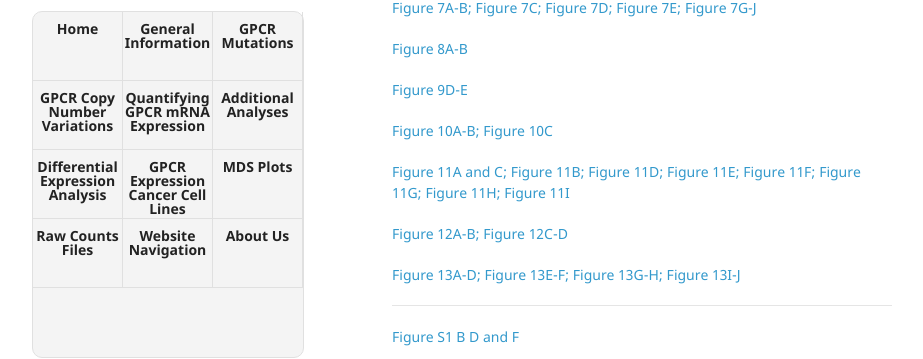
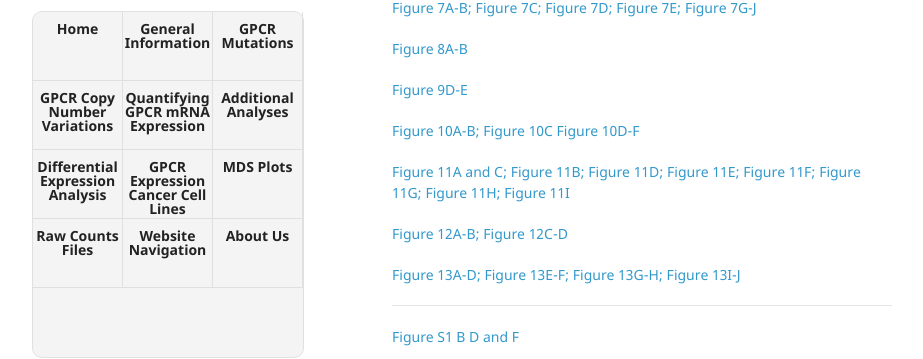
Before and after one commit to insellab/insellab.github.io, a Jekyll site: the page built from data.md, in a window 1280 px wide and 900 px high, scrolled down 1288 px. Shown: the part 139-498 px from the top of the window, without its empty margins (178-1101 px from the left). Built offline with Jekyll 4.4.1, drawn with Linux system fonts in a browser that asks for light colours; our own code applies the rules of GitHub Pages for plain Markdown files.

Commit message:
Update data.md

```diff
--- a/data.md
+++ b/data.md
@@ -53,6 +53,9 @@ The numerical values used to generate several key plots in our manuscript can be
 
 [Figure 10A-B;](https://drive.google.com/open?id=1ur8x5sZCGdizUDesHweM7q4yNPnkYNts)
 [Figure 10C](https://drive.google.com/open?id=1ubMRmDOMwZp5QAuQCfp7h_OvdzoC91iP)
+[Figure 10D-F](https://drive.google.com/open?id=1RDi_KhBn3OQGqhOE-ejryxpIKpbQfXp4)
+
+
 
 [Figure 11A and C;](https://drive.google.com/open?id=1NpzsQoAIb-MvPIx6Q0hoz3v2ojTQekfJ)
 [Figure 11B;](https://drive.google.com/open?id=1eB0GvcTGlQHGtaw88Jks5mHydSFOhQXe)
@@ -88,6 +91,8 @@ The numerical values used to generate several key plots in our manuscript can be
 
 [Figure S5D](https://drive.google.com/open?id=1YJgIAFIjeWkcnycZT708VXknqI_BKcxN)
 
+
+
 [Figure S6G-H; SKCM cell lines and tumors](https://drive.google.com/open?id=1-KmoVfG_-SB2h-rYE8yIQrImaQwOtII1)
 
 [Figure S6G-H; Data from Reeman et al., 2017 for RNA-seq on melanocytes](https://www.ncbi.nlm.nih.gov/geo/query/acc.cgi?acc=GSE94655)
```
